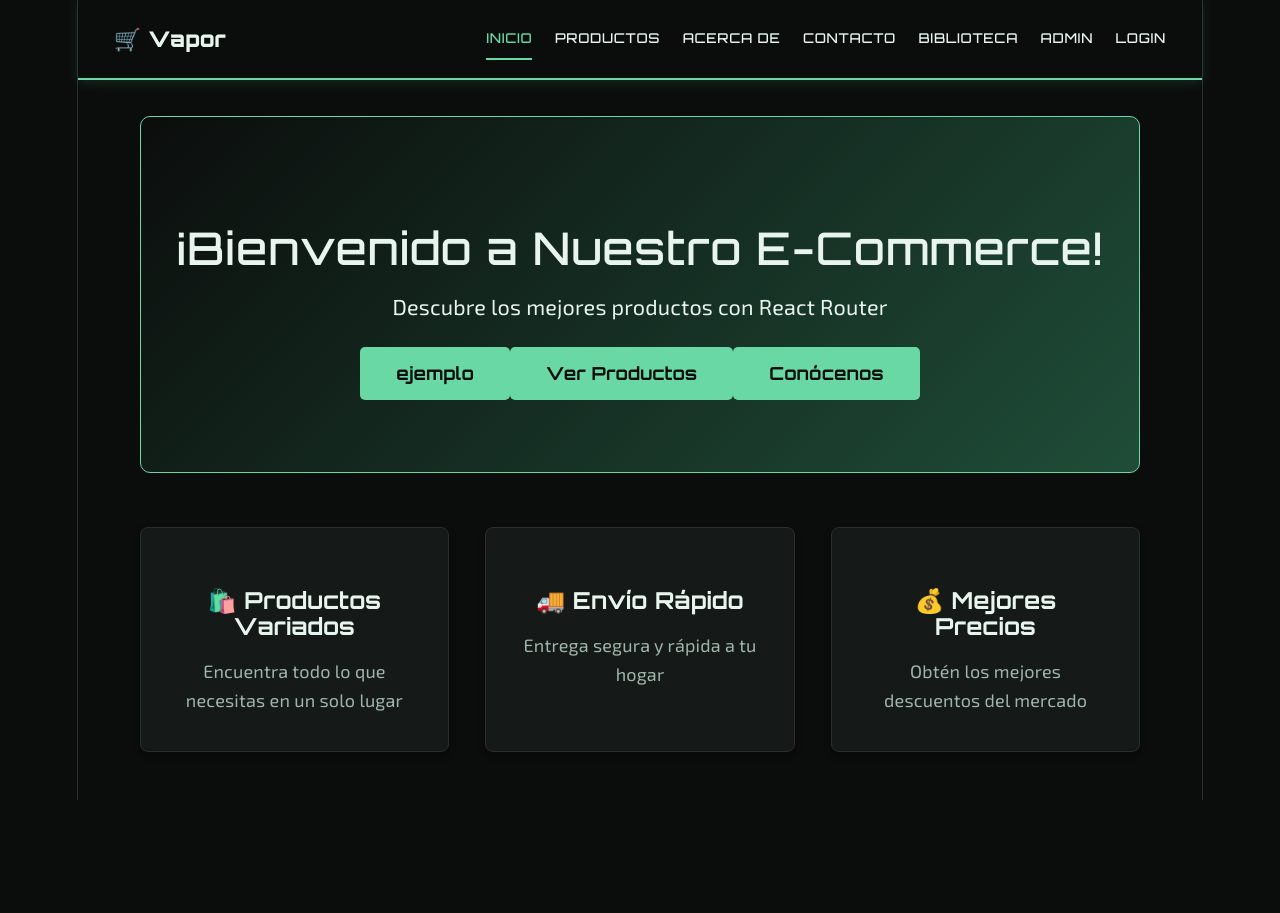
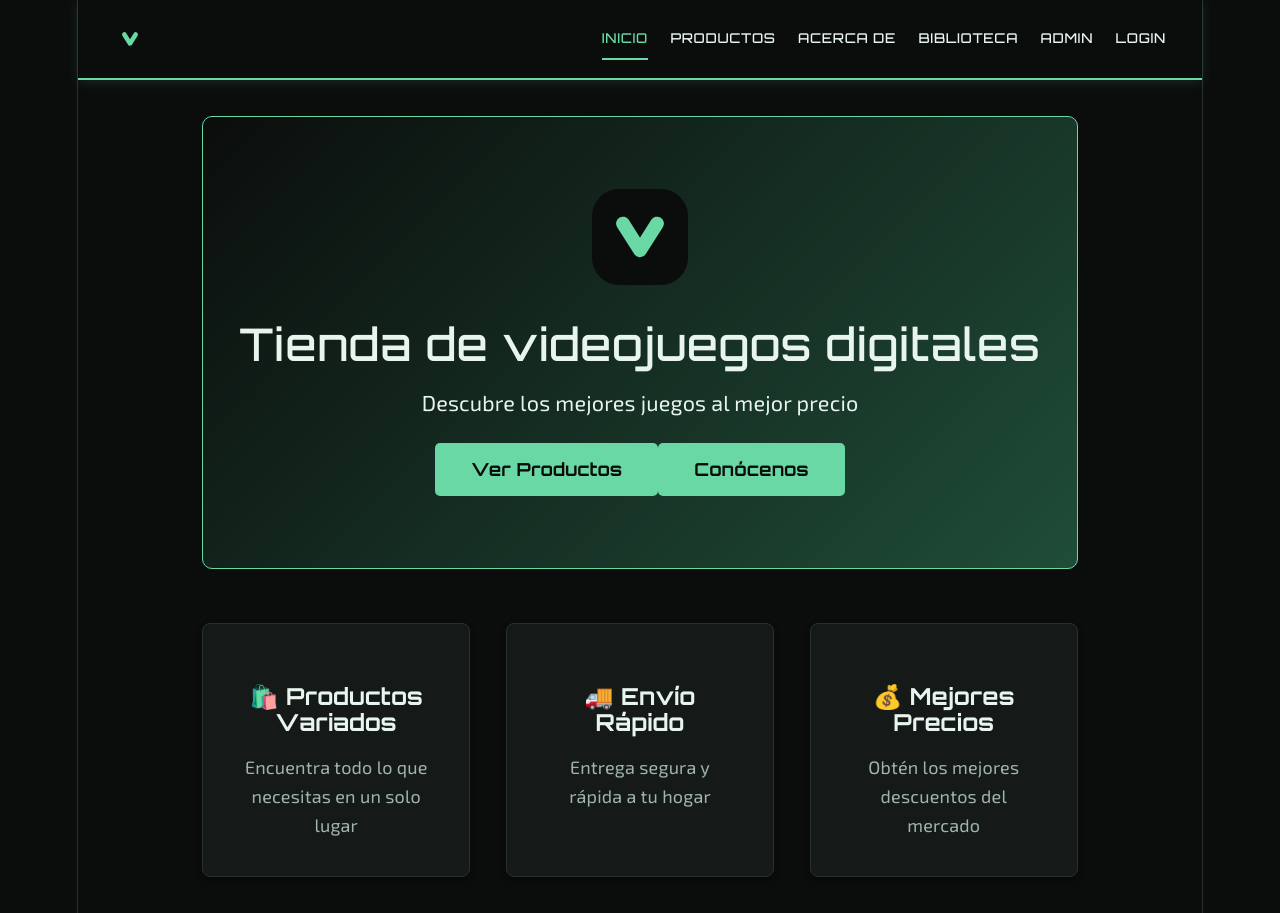
Before and after one commit to Ignacio-gh/front-Vapor, a React (Vite) app in the folder e-commerce-front/: page / in a window 1280 px wide. Before the commit the page ends 800 px from the top, so only its background shows below. Built offline with nearby package versions, Linux system fonts and the light colour scheme; no server answers.

Commit message:
cambios home

```diff
--- a/e-commerce-front/src/App.jsx
+++ b/e-commerce-front/src/App.jsx
@@ -4,7 +4,6 @@ import Home from './components/Home'
 import Products from './components/Products'
 import ProductDetail from './components/ProductDetail'
 import About from './components/About'
-import Contact from './components/Contact'
 import NotFound from './components/NotFound'
 import './App.css'
 import ProtectedRoute from './components/ProtectedRoute'
@@ -27,7 +26,6 @@ function App() {
         <Route path="/products/:id" element={<ProductDetail />} />
         <Route path="/categoria/:genero" element={<Categoria />} />
         <Route path="/about" element={<About />} />
-        <Route path="/contact" element={<Contact />} />
         <Route path="*" element={<NotFound />} />
 
         <Route path="/login" element={<Login />} />
--- a/e-commerce-front/src/components/Home.jsx
+++ b/e-commerce-front/src/components/Home.jsx
@@ -1,16 +1,15 @@
 import { Link } from 'react-router-dom'
 import '../styles/Home.css'
+import vaporLogo from '../assets/vapor-logo.svg'
 
 function Home() {
   return (
     <div className="home-container">
       <section className="hero">
-        <h1>¡Bienvenido a Nuestro E-Commerce!</h1>
-        <p>Descubre los mejores productos con React Router</p>
+        <img src={vaporLogo} alt="Vapor" className="hero-logo" />
+        <h1>Tienda de videojuegos digitales</h1>
+        <p>Descubre los mejores juegos al mejor precio</p>
         {/* mala práctica trae todos los componentes, con sus js, css, y carga toda la página de vuelta */}
-        <a href="https://example.com" className="cta-button">
-          ejemplo
-        </a>
         {/* solo carga el componente central */}
         <Link to="/products" className="cta-button">
           Ver Productos
--- a/e-commerce-front/src/components/Navbar.jsx
+++ b/e-commerce-front/src/components/Navbar.jsx
@@ -1,5 +1,6 @@
 import { Link, useLocation } from 'react-router-dom'
 import '../styles/Navbar.css'
+import vaporLogo from '../assets/vapor-logo.svg'
 
 function Navbar() {
   const location = useLocation()
@@ -10,7 +11,7 @@ function Navbar() {
     <nav className="navbar">
       <div className="navbar-container">
         <Link to="/" className="navbar-brand">
-          🛒 Vapor
+          <img src={vaporLogo} alt="" className="navbar-logo" />
         </Link>
 
         <ul className="nav-menu">
@@ -27,11 +28,6 @@ function Navbar() {
           <li>
             <Link to="/about" className={isActive('/about') ? 'nav-link active' : 'nav-link'}>
               Acerca de
-            </Link>
-          </li>
-          <li>
-            <Link to="/contact" className={isActive('/contact') ? 'nav-link active' : 'nav-link'}>
-              Contacto
             </Link>
           </li>
           <li>
--- a/e-commerce-front/src/styles/Home.css
+++ b/e-commerce-front/src/styles/Home.css
@@ -12,6 +12,13 @@
   border-radius: 10px;
   text-align: center;
   margin-bottom: 3rem;
+}
+
+.hero-logo {
+  display: block;
+  width: 96px;
+  height: 96px;
+  margin: 0 auto 1.5rem;
 }
 
 .hero h1 {
--- a/e-commerce-front/src/styles/Navbar.css
+++ b/e-commerce-front/src/styles/Navbar.css
@@ -27,6 +27,11 @@
   display: flex;
   align-items: center;
   gap: 0.5rem;
+}
+
+.navbar-logo {
+  width: 32px;
+  height: 32px;
 }
 
 .navbar-brand:hover {
```
Also changed, not shown: e-commerce-front/src/assets/vapor-logo.svg (added).
